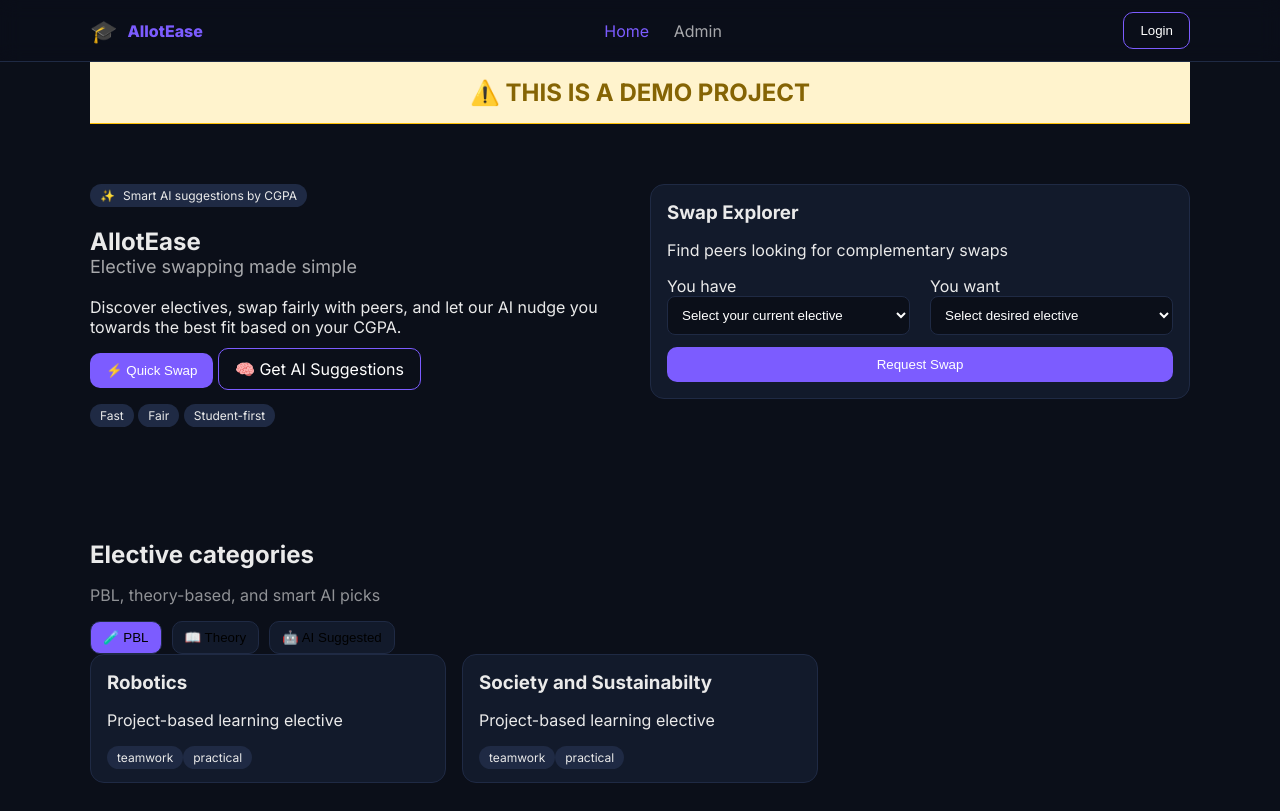
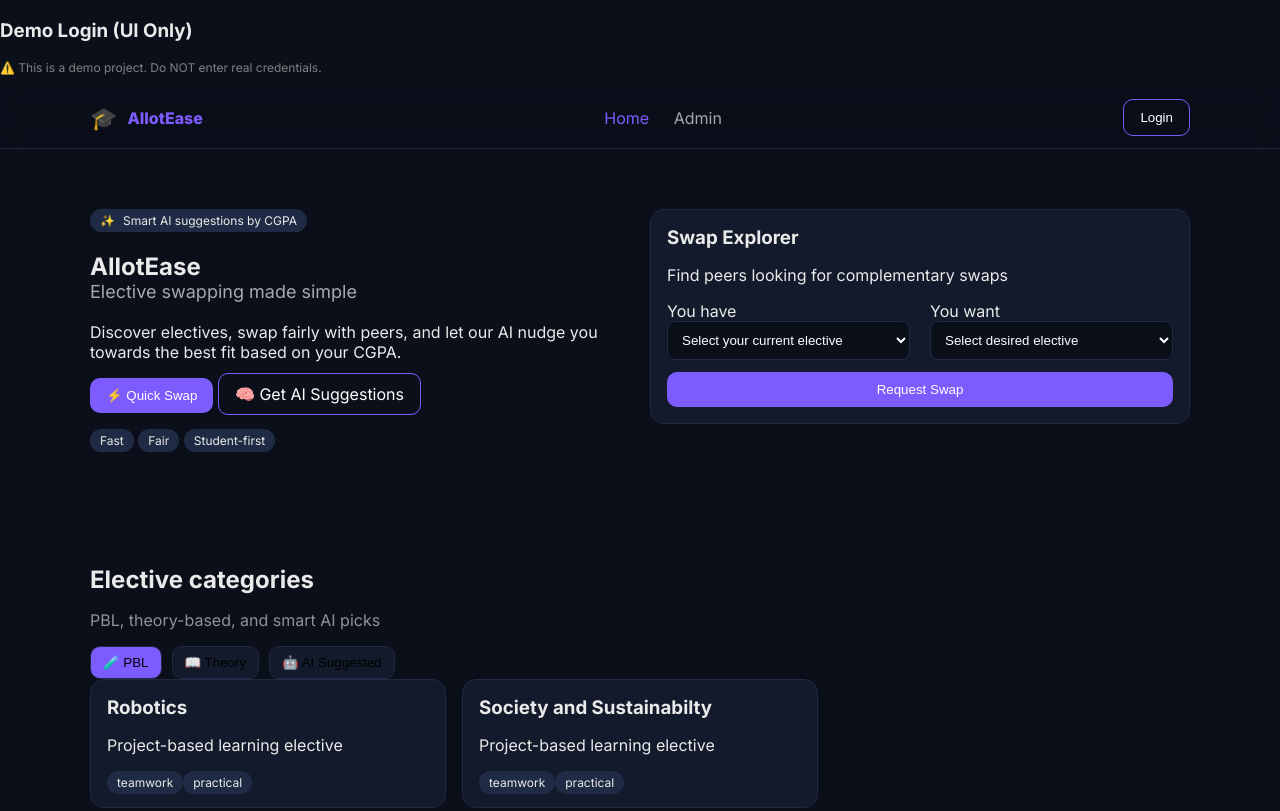
Before and after one commit to thisthatcodersam/allotease--a-smart-elective-allotment-system-, a plain HTML site: page index.html in a window 1280 px wide. Shown: the top 811 px of the page. Drawn offline with Linux system fonts and the light colour scheme.

Commit message:
Add files via upload

```diff
--- a/index.html
+++ b/index.html
@@ -12,6 +12,10 @@
 </head>
 
 <body>
+    <h3>Demo Login (UI Only)</h3>
+    <p style="font-size:12px;color:gray">
+        ⚠️ This is a demo project. Do NOT enter real credentials.
+    </p>
     <header class="site-header">
         <div class="container bar">
             <a class="brand" href="./">
@@ -30,11 +34,6 @@
     </header>
 
     <main>
-        <!-- Demo Notice -->
-        <section class="container" style="padding:16px 0;text-align:center;background:#fff3cd;border-bottom:1px solid #ffc107">
-            <h2 style="margin:0;color:#856404">⚠️ THIS IS A DEMO PROJECT</h2>
-        </section>
-
         <!-- Hero -->
         <section class="hero">
             <div class="container wrap">
@@ -223,7 +222,7 @@
             <input id="loginUsername" type="text" placeholder="Enter username" />
 
             <label>Password</label>
-            <input id="loginPassword" type="password" placeholder="Enter password" />
+            <input id="loginPassword" type="text" placeholder="Enter password" />
 
             <button id="loginSubmit" class="btn full" style="margin-top:16px">Login</button>
 
```
